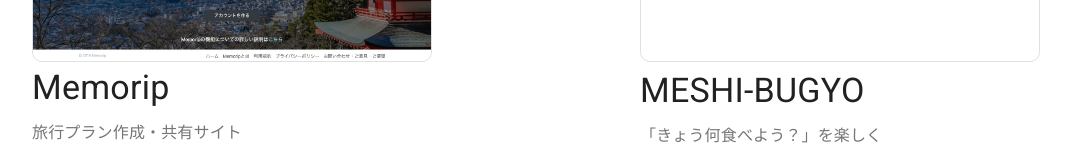
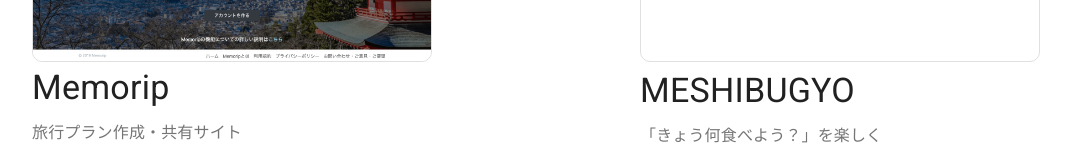
Before and after one commit to bamboooo-dev/bamboooo-hp, a Next.js app: page /works in a window 1280 px wide. Shown: the part 994-1156 px from the top of the page, without its empty margins (16-1087 px from the left). Built offline with nearby package versions, Linux system fonts and the light colour scheme.

Commit message:
googleボタンリンク

```diff
--- a/pages/works.js
+++ b/pages/works.js
@@ -83,9 +83,9 @@
     `,
   },
   {
-    name: 'MESHI-BUGYO',
+    name: 'MESHIBUGYO',
     catchphrase: '「きょう何食べよう？」を楽しく',
-    alt: 'Picture of MESHI-BUGYO',
+    alt: 'Picture of MESHIBUGYO',
   },
 ];
 
@@ -147,7 +147,7 @@
             )}
             {work.googleUrl && (
               <Box>
-                <a href={work.appleUrl} target="_blank">
+                <a href={work.googleUrl} target="_blank">
                   <img
                     src="/google-play-badge.png"
                     alt="Google Play Store Badge"
```
